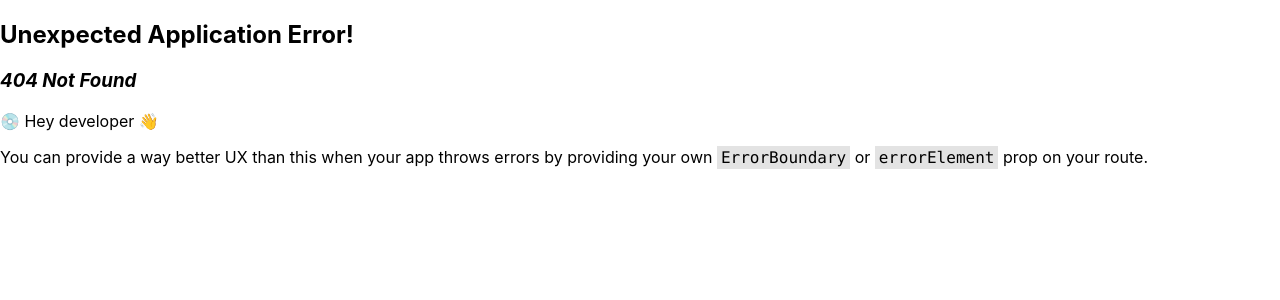
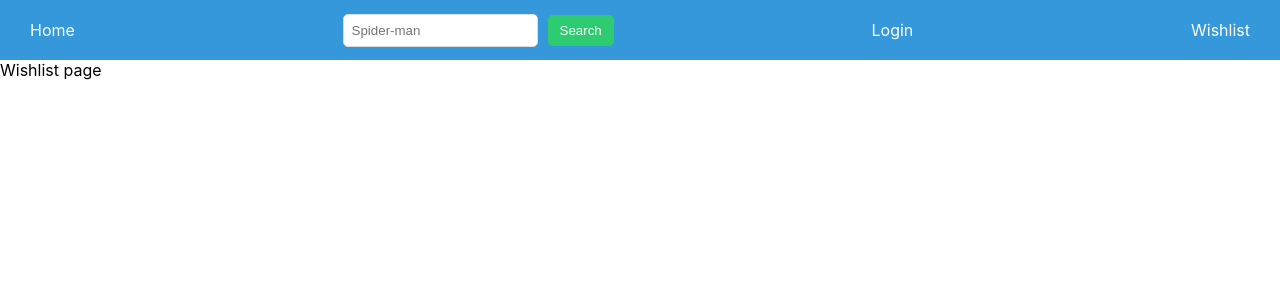
Before and after one commit to totomi2323/funkoProject, a React (Create React App) app in the folder client/: page /wishlist in a window 1280 px wide. Before the commit this address had no page. Shown: the top 300 px of the page. Built offline with nearby package versions, Linux system fonts and the light colour scheme.

Commit message:
added links to navbar

```diff
--- a/client/public/index.html
+++ b/client/public/index.html
@@ -2,42 +2,16 @@
 <html lang="en">
   <head>
     <meta charset="utf-8" />
-    <link rel="icon" href="%PUBLIC_URL%/favicon.ico" />
     <meta name="viewport" content="width=device-width, initial-scale=1" />
     <meta name="theme-color" content="#000000" />
     <meta
       name="description"
-      content="Web site created using create-react-app"
+      content="Web site created using create-react-app for a funkoPop project"
     />
-    <link rel="apple-touch-icon" href="%PUBLIC_URL%/logo192.png" />
-    <!--
-      manifest.json provides metadata used when your web app is installed on a
-      user's mobile device or desktop. See https://developers.google.com/web/fundamentals/web-app-manifest/
-    -->
-    <link rel="manifest" href="%PUBLIC_URL%/manifest.json" />
-    <!--
-      Notice the use of %PUBLIC_URL% in the tags above.
-      It will be replaced with the URL of the `public` folder during the build.
-      Only files inside the `public` folder can be referenced from the HTML.
-
-      Unlike "/favicon.ico" or "favicon.ico", "%PUBLIC_URL%/favicon.ico" will
-      work correctly both with client-side routing and a non-root public URL.
-      Learn how to configure a non-root public URL by running `npm run build`.
-    -->
     <title>FunkoFun </title>
   </head>
   <body>
     <noscript>You need to enable JavaScript to run this app.</noscript>
     <div id="root"></div>
-    <!--
-      This HTML file is a template.
-      If you open it directly in the browser, you will see an empty page.
-
-      You can add webfonts, meta tags, or analytics to this file.
-      The build step will place the bundled scripts into the <body> tag.
-
-      To begin the development, run `npm start` or `yarn start`.
-      To create a production bundle, use `npm run build` or `yarn build`.
-    -->
   </body>
 </html>
--- a/client/src/components/NavBar.js
+++ b/client/src/components/NavBar.js
@@ -1,10 +1,22 @@
 import React, { useEffect, useState } from "react";
+import { Link } from "react-router-dom";
+import "../styles/navbar.css"
+const handleSubmit = async (e) => {
+    console.log("Search")
+}
 
 const NavBar = ()  => {
 return (
-    <>
-    NavBar page
-    </>
+    <div className="navbar">
+        <Link className="homeLink" to={"/"}>Home</Link>
+        <form action={"#"} className="searchForm" onSubmit={handleSubmit}>
+            <label className="searchItemLabel" htmlFor="searchItem"></label>
+            <input className="searchItemInput" type={"text"} name="searchItem" placeholder="Spider-man" required></input>
+            <button className="searchButton" type="submit">Search</button>
+        </form>
+        <Link className="loginLink" to={"/login"}> Login</Link>
+        <Link className="wishListLink" to={"/wishlist"}> Wishlist</Link>
+    </div>
 )
 }
 
--- a/client/src/components/Router.js
+++ b/client/src/components/Router.js
@@ -2,6 +2,7 @@ import { createBrowserRouter, RouterProvider, Outlet } from "react-router-dom";
 import NavBar from "./NavBar"
 import Login from "./Login"
 import Home from "./Home"
+import Wishlist from "./Wishlist"
 
 import { Children } from "react";
 
@@ -18,6 +19,10 @@ const Router = () => {
                 {
                     path:"/login",
                     element:<Login/>
+                },
+                {
+                    path:"/wishlist",
+                    element:<Wishlist/>
                 }
             ]
         }
--- /dev/null
+++ b/client/src/components/Wishlist.js
@@ -0,0 +1,11 @@
+import React, { useEffect, useState } from "react";
+
+const Wishlist = ()  => {
+return (
+    <>
+    Wishlist page
+    </>
+)
+}
+
+export default Wishlist;
--- /dev/null
+++ b/client/src/styles/navbar.css
@@ -0,0 +1,53 @@
+/* Navbar Container */
+.navbar {
+    background-color: #3498db;
+    padding: 10px;
+    display: flex;
+    justify-content: space-between;
+    align-items: center;
+  }
+
+  /* Link Styles */
+  .navbar a {
+    text-decoration: none;
+    color: #fff;
+    margin: 0 10px;
+    padding: 10px;
+    border-radius: 5px;
+    transition: background-color 0.3s ease, color 0.3s ease;
+  }
+
+  .navbar a:hover {
+    background-color: #2980b9;
+  }
+
+  /* Search Form Styles */
+  .searchForm {
+    display: flex;
+    align-items: center;
+  }
+
+  .searchItemLabel {
+    margin-right: 10px;
+  }
+
+  .searchItemInput {
+    padding: 8px;
+    border: 1px solid #ddd;
+    border-radius: 5px;
+    margin-right: 10px;
+  }
+
+  .searchButton {
+    padding: 8px 12px;
+    background-color: #2ecc71;
+    color: #fff;
+    border: none;
+    border-radius: 5px;
+    cursor: pointer;
+    transition: background-color 0.3s ease;
+  }
+
+  .searchButton:hover {
+    background-color: #27ae60;
+  }
```
